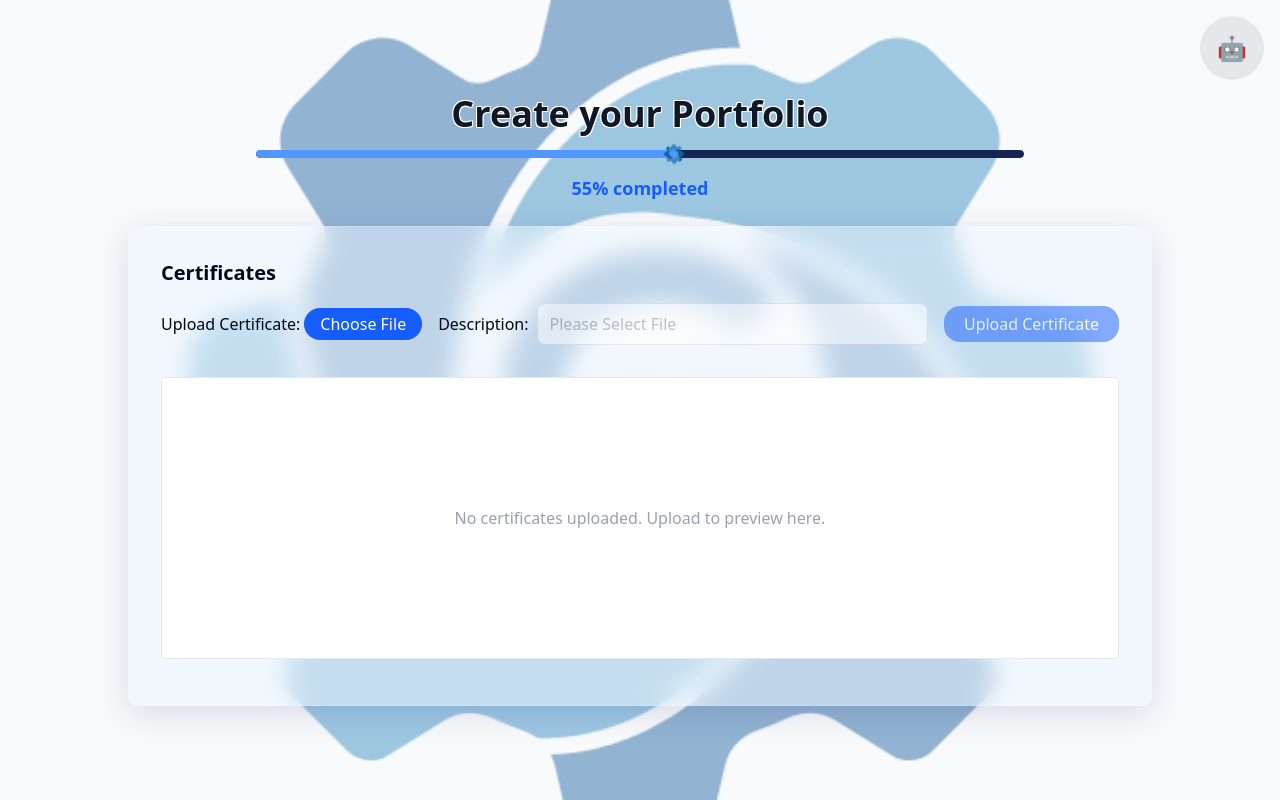
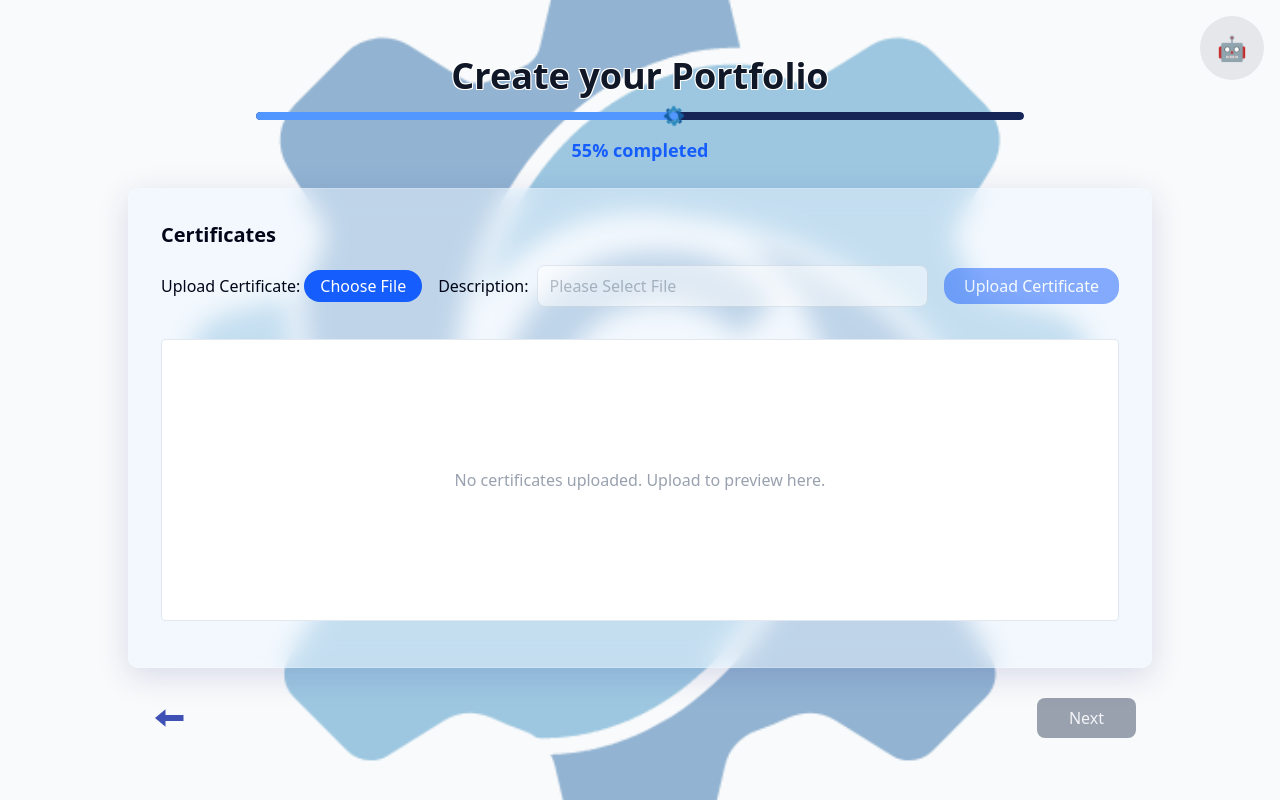
Before and after one commit to ICPEP-SE-CITU/GearFolio, a Next.js app: page /portfolio_creation_page/5_upload_certificates in a window 1280 px wide. Built offline with nearby package versions, Linux system fonts and the light colour scheme.

Commit message:
fix UX page 5

```diff
--- a/src/app/(routes)/portfolio_creation_page/5_upload_certificates/page.js
+++ b/src/app/(routes)/portfolio_creation_page/5_upload_certificates/page.js
@@ -17,7 +17,6 @@ export default function CertificatesPage() {
   const fileInputRef = useRef(null);
   const [isAnimating, setIsAnimating] = useState(false);
 
-  // States for Modal
   const [isModalOpen, setIsModalOpen] = useState(false);
   const [selectedImage, setSelectedImage] = useState(null);
 
@@ -25,15 +24,11 @@ export default function CertificatesPage() {
     const baseProgress = 55;
     const maxProgress = 69;
     let addedProgress = 0;
-    const progressForCerts = 7; // Progress for having at least one cert
-    const progressForDesc = 7;  // Progress for having at least one cert WITH description
 
-    // Add progress if at least one certificate exists
     if (certificates.length > 0) {
-      addedProgress += progressForCerts;
-      // Add further progress only if at least one certificate has a description
+      addedProgress += 7;
       if (certificates.some(cert => cert.description.trim() !== "")) {
-        addedProgress += progressForDesc;
+        addedProgress += 7;
       }
     }
 
@@ -67,15 +62,12 @@ export default function CertificatesPage() {
       return;
     }
 
-    // Create new entries with the current description for all staged files
     const newEntries = stagedFiles.map(file => ({
       file: file,
       description: description
     }));
 
     setCertificates(prev => [...prev, ...newEntries]);
-
-    // Clear the staged files, description input, and file input value
     setStagedFiles([]);
     setDescription("");
     if (fileInputRef.current) {
@@ -89,24 +81,14 @@ export default function CertificatesPage() {
 
   const canProceed = certificates.length > 0;
 
-  // Function to open the modal and set the selected image
   const openModal = (cert) => {
     setSelectedImage(cert);
     setIsModalOpen(true);
   };
 
-  // Function to close the modal
   const closeModal = () => {
     setIsModalOpen(false);
     setSelectedImage(null);
-  };
-
-  const handleNext = (e) => {
-    if (!canProceed) {
-      e.preventDefault();
-      return;
-    }
-    setIsAnimating(true);
   };
 
   return (
@@ -160,7 +142,6 @@ export default function CertificatesPage() {
 
       {/* Form Section */}
       <div className="w-full max-w-5xl mx-auto relative z-10">
-        {/* Main glass container */}
         <div
           className="w-full rounded-lg relative overflow-hidden shadow-lg"
           style={{
@@ -195,7 +176,6 @@ export default function CertificatesPage() {
                       accept="image/*,.pdf"
                     />
                   </label>
-                  {/* Display number of staged files */}
                   {stagedFiles.length > 0 && (
                     <span className="text-sm text-gray-600">{stagedFiles.length} file selected</span>
                   )}
@@ -211,7 +191,6 @@ export default function CertificatesPage() {
                     disabled={stagedFiles.length === 0}
                   />
                 </div>
-
                 <button
                   onClick={handleUploadConfirm}
                   disabled={stagedFiles.length === 0}
@@ -236,7 +215,6 @@ export default function CertificatesPage() {
                         animate={{ opacity: 1, scale: 1 }}
                         transition={{ duration: 0.3 }}
                       >
-                        {/* Image Preview Container */}
                         <div
                           className="w-full h-[150px] bg-white border rounded flex items-center justify-center overflow-hidden mb-2 cursor-pointer"
                           onClick={() => openModal(certData)}
@@ -250,18 +228,17 @@ export default function CertificatesPage() {
                               className="object-contain max-w-full max-h-full"
                             />
                           ) : (
-                            <span className="text-gray-500 text-center text-sm p-2">Preview not available ({certData.file.type})</span>
+                            <span className="text-gray-500 text-center text-sm p-2">
+                              Preview not available ({certData.file.type})
+                            </span>
                           )}
                         </div>
-                        {/* File Name */}
                         <p className="font-semibold text-center text-sm truncate w-full px-1" title={certData.file.name}>
                           {certData.file.name}
                         </p>
-                        {/* Description Display */}
                         <p className="text-xs text-gray-600 text-center mt-1 px-1 break-words w-full" title={certData.description || "No description"}>
                           {certData.description || "(No description)"}
                         </p>
-                        {/* Remove Button */}
                         <button
                           onClick={() => handleRemoveCertificate(index)}
                           className="absolute top-1 right-1 p-1 bg-red-500 text-white rounded-full hover:bg-red-600 transition-colors text-xs"
@@ -276,56 +253,35 @@ export default function CertificatesPage() {
               </div>
             </motion.div>
           </AnimatePresence>
+        </div>
 
-          {/* Navigation Buttons */}
-          <div className="absolute -bottom-14 left-0 flex gap-4">
+        {/* Navigation Buttons OUTSIDE glass container */}
+        <div className="flex justify-between items-center mt-6 px-2 sm:px-4">
           <Link
             href="/portfolio_creation_page/4_education"
-              className="p-2 flex items-center justify-center rounded-md bg-transparent hover:transition-all duration-300 group"
+            className="p-2 flex items-center justify-center rounded-md hover:transition-all duration-300 group"
           >
-              <motion.div
-                whileHover={{ scale: 1.2 }}
-                whileTap={{ scale: 0.9 }}
-              >
-                <FcLeft className="text-4xl" />
-              </motion.div>
+            <FcLeft className="text-4xl group-hover:scale-125 transition-transform duration-300" />
           </Link>
-          </div>
-          <div className="absolute -bottom-14 right-0 flex gap-4">
           <Link
             href="/portfolio_creation_page/6_work_experience"
-              passHref
-            >
-              <motion.button
-                className={`py-2 px-8 font-medium rounded-md focus:outline-none focus:ring-2 focus:ring-offset-2 focus:ring-blue-500 ${
-                  canProceed
+            className={`py-2 px-8 font-medium rounded-md focus:outline-none focus:ring-2 focus:ring-offset-2 focus:ring-blue-500 transition-all duration-200 ${canProceed
                 ? "bg-blue-600 text-white hover:bg-blue-700"
                 : "bg-gray-400 text-gray-100 cursor-not-allowed"
               }`}
-                onClick={handleNext}
-                whileHover={canProceed ? { y: -2, boxShadow: "0 4px 12px rgba(59, 130, 246, 0.3)" } : {}}
-                whileTap={canProceed ? { scale: 0.95 } : {}}
-                disabled={!canProceed}
+            onClick={(e) => !canProceed && e.preventDefault()}
           >
             Next
-              </motion.button>
           </Link>
         </div>
       </div>
-      </div>
 
-      {/* AI Mascot */}
-      <motion.div
-        className="absolute top-4 right-4 z-20"
-        initial={{ scale: 0 }}
-        animate={{ scale: 1 }}
-        transition={{ type: "spring", stiffness: 300, damping: 20 }}
-        whileHover={{ rotate: [0, 10, -10, 0] }}
-      >
+      {/* AI Mascot Placeholder */}
+      <div className="absolute top-4 right-4 z-20">
         <div className="w-16 h-16 bg-gray-200 rounded-full flex items-center justify-center">
           <div className="text-2xl">🤖</div>
         </div>
-      </motion.div>
+      </div>
     </div>
   );
 }
```
Lines whose indentation alone changed are shown as unchanged.
